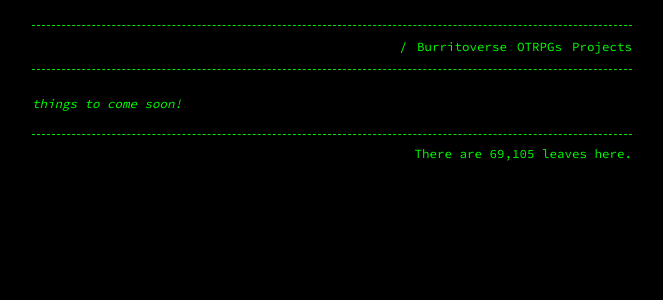
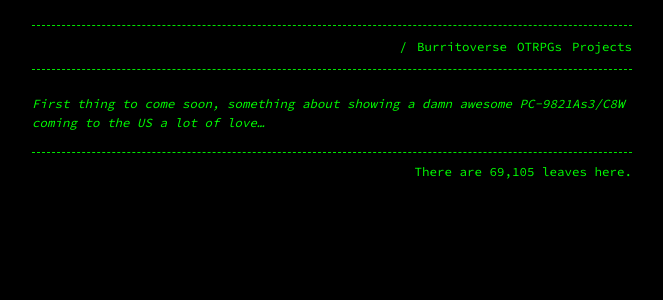
Before and after one commit to Terwilliger69105/69105.github.io, a Jekyll site: the page built from projects.md, in a window 1280 px wide. Shown: the top 300 px of the page, without its empty margins (308-971 px from the left). Built offline with Jekyll 4.4.1, drawn with Linux system fonts in a browser that asks for light colours; our own code applies the rules of GitHub Pages for plain Markdown files.

Commit message:
Update projects.md

```diff
--- a/projects.md
+++ b/projects.md
@@ -3,4 +3,4 @@ title: "Projects"
 permalink: /projects/
 ---
 
-*things to come soon!*
+*First thing to come soon, something about showing a damn awesome PC-9821As3/C8W coming to the US a lot of love...*
```
